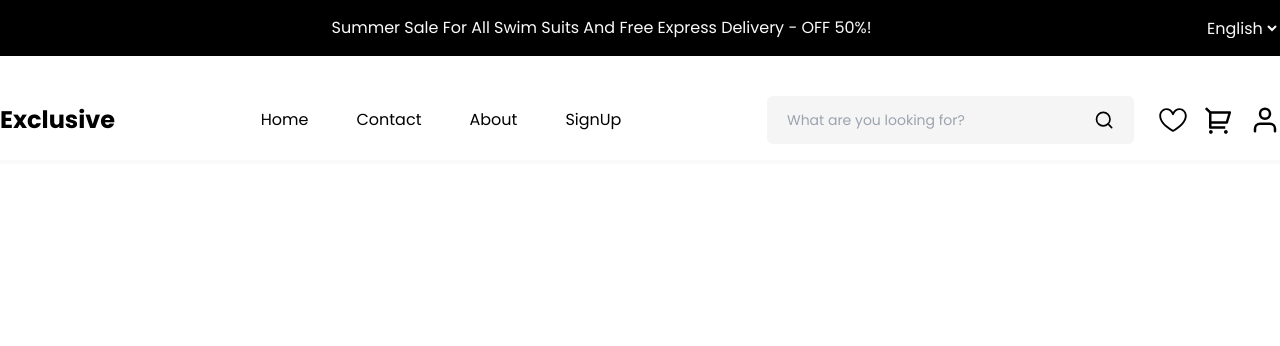
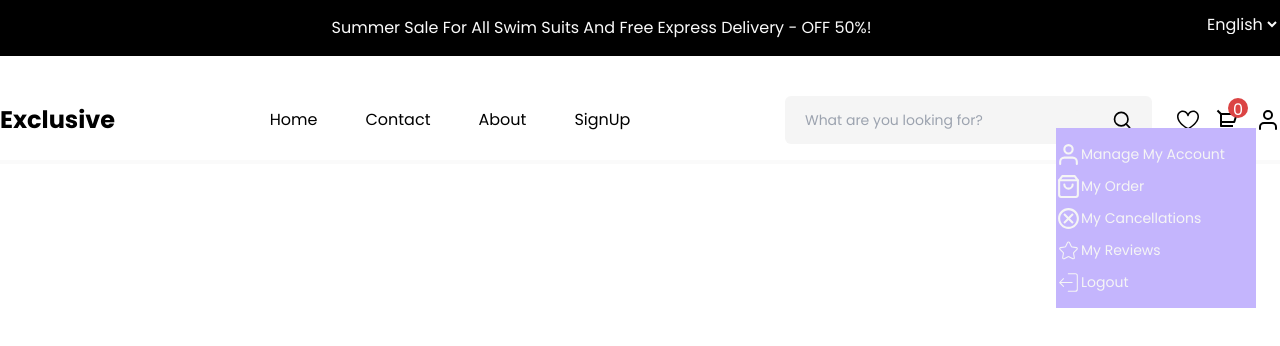
Before and after one commit to Mahmudulislamshuvo/OrebyFontend, a React (Vite) app: page / in a window 1280 px wide. Shown: the top 346 px of the page. Built offline with nearby package versions, Linux system fonts and the light colour scheme.

Commit message:
creating profile like dropdown

```diff
--- a/src/Components/RootLayout/Navbar.jsx
+++ b/src/Components/RootLayout/Navbar.jsx
@@ -3,7 +3,9 @@ import { LuSearch } from "react-icons/lu";
 import { NavLink } from "react-router-dom";
 import { GoHeart } from "react-icons/go";
 import { RiShoppingCart2Line, RiShoppingCartFill } from "react-icons/ri";
-import { FiUser } from "react-icons/fi";
+import { FiShoppingBag, FiUser } from "react-icons/fi";
+import { MdOutlineCancel } from "react-icons/md";
+import { CiLogout, CiStar } from "react-icons/ci";
 
 const Navbar = () => {
   const NavMenu = [
@@ -50,8 +52,8 @@ const Navbar = () => {
             ))}
           </ul>
         </div>
-        <div className="flex">
-          <div className="flex justify-between rounded-md bg-whitesmoke_F5F5F5 px-5 py-3">
+        <div className="flex items-center">
+          <div className="flex items-center justify-between rounded-md bg-whitesmoke_F5F5F5 px-5 py-3">
             {/* <input
               type="text"
               placeholder="What are you looking for?"
@@ -68,16 +70,56 @@ const Navbar = () => {
               <LuSearch />
             </div>
           </div>
-          <div className="ml-6 flex gap-x-4 text-3xl">
-            <span className="cartNotification">
+          <div className="ml-6 flex gap-x-4 text-center text-2xl">
+            <span>
               <GoHeart />
             </span>
-            <span>
+            <span className="cartNotification">
               <RiShoppingCart2Line />
             </span>
-            <span>
-              <FiUser />
-            </span>
+            <div className="relative">
+              <span>
+                <FiUser />
+              </span>
+              <div className="absolute right-6 top-5 flex h-[180px] w-[200px] items-center bg-violet-300 text-whitesmoke_F5F5F5">
+                <div className="flex-col">
+                  <div className="flex items-center">
+                    <span className="text-[25px]">
+                      <FiUser />
+                    </span>
+                    <h4 className="font-poppins text-[14px]">
+                      Manage My Account
+                    </h4>
+                  </div>
+                  <div className="flex items-center">
+                    <span className="text-[25px]">
+                      <FiShoppingBag />
+                    </span>
+                    <h4 className="font-poppins text-[14px]">My Order</h4>
+                  </div>
+                  <div className="flex items-center">
+                    <span className="text-[25px]">
+                      <MdOutlineCancel />
+                    </span>
+                    <h4 className="font-poppins text-[14px]">
+                      My Cancellations
+                    </h4>
+                  </div>
+                  <div className="flex items-center">
+                    <span className="text-[25px]">
+                      <CiStar />
+                    </span>
+                    <h4 className="font-poppins text-[14px]">My Reviews</h4>
+                  </div>
+                  <div className="flex items-center">
+                    <span className="text-[25px]">
+                      <CiLogout />
+                    </span>
+                    <h4 className="font-poppins text-[14px]">Logout</h4>
+                  </div>
+                </div>
+              </div>
+            </div>
           </div>
         </div>
       </div>
--- a/src/index.css
+++ b/src/index.css
@@ -11,7 +11,7 @@
     margin: 0;
     padding: 0;
     box-sizing: border-box;
-    min-height: 100%;
+    /* min-height: 100%; */
     font-family: "Poppins", serif; /* Set default font */
   }
 
@@ -46,6 +46,23 @@
     text-decoration: none;
     color: inherit;
   }
+  .cartNotification {
+    position: relative;
+  }
+  .cartNotification::after {
+    position: absolute;
+    top: -10px;
+    right: -8px;
+    content: "0";
+    height: 20px;
+    width: 20px;
+    border-radius: 50%;
+    background-color: var(--red_DB4444);
+    font-size: medium;
+    line-height: 150%;
+    text-align: center;
+    color: var(--whiteColor);
+  }
 }
 
 :root {
```
